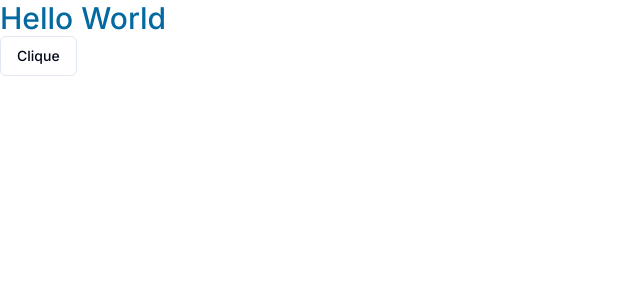
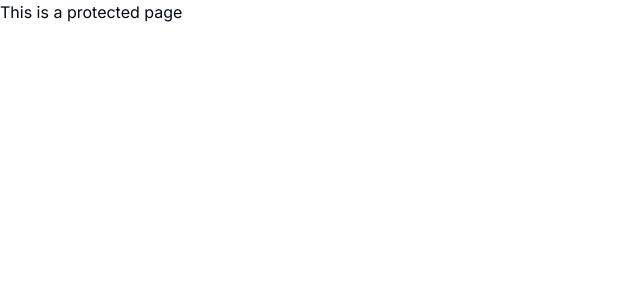
Before and after one commit to LucasDEVBA/Platform-Courses-Project, a Next.js app: page / in a window 1280 px wide. Shown: the top 300 px of the page, without its empty margins (0-640 px from the left). Built offline with nearby package versions, Linux system fonts and the light colour scheme.

Commit message:
"feat: folders setup"

```diff
--- /dev/null
+++ b/app/(auth)/(routes)/sign-in/page.tsx
@@ -0,0 +1,5 @@
+const SignInPage = () => {
+  return <div>This is an unprotected page</div>;
+};
+
+export default SignInPage;
--- /dev/null
+++ b/app/(dashboard)/(routes)/page.tsx
@@ -0,0 +1,3 @@
+export default function Home() {
+  return <div>This is a protected page</div>;
+}
--- a/app/page.tsx
+++ /dev/null
@@ -1,11 +0,0 @@
-import { Button } from "@/components/ui/button";
-import Image from "next/image";
-
-export default function Home() {
-  return (
-    <div>
-      <p className="text-3xl font-medium text-sky-700">Hello World</p>
-      <Button variant="outline">Clique</Button>
-    </div>
-  );
-}
--- a/package.json
+++ b/package.json
@@ -17,9 +17,9 @@
     "class-variance-authority": "^0.7.0",
     "clsx": "^2.0.0",
     "eslint": "8.51.0",
-    "eslint-config-next": "13.5.4",
+    "eslint-config-next": "13.4.12",
     "lucide-react": "^0.285.0",
-    "next": "13.5.4",
+    "next": "13.4.12",
     "postcss": "8.4.31",
     "react": "18.2.0",
     "react-dom": "18.2.0",
```
Also changed, not shown: 1 other file (tests, documents, lock files or other folders).
